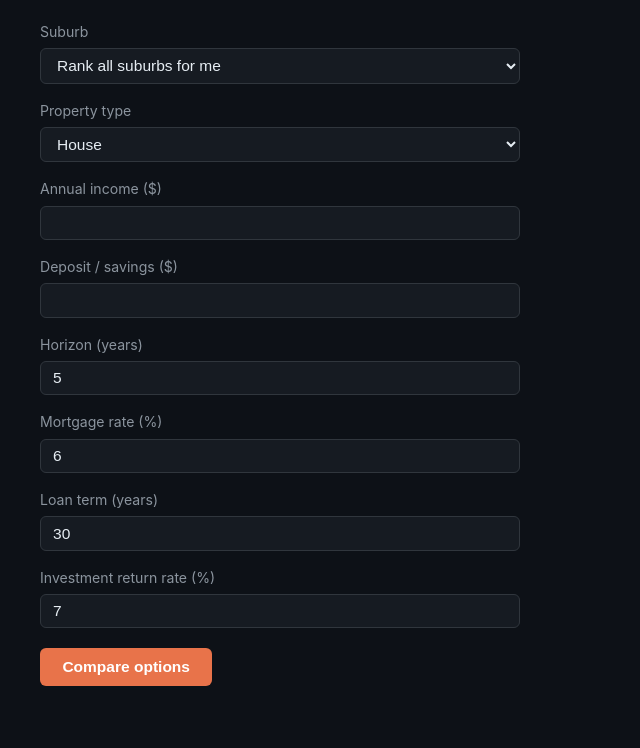
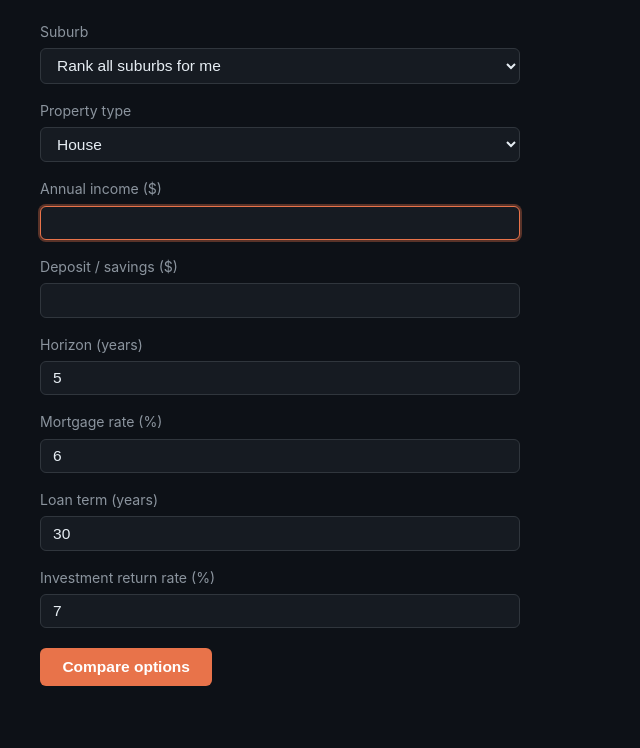
Before and after one commit to sz-747/housing-calc, a Flask app: page / in a window 1280 px wide, with the restyled element focused. Shown: the part 175-923 px from the top of the page, without its empty margins (0-640 px from the left). Run offline with Flask 3, Linux system fonts and the light colour scheme.

Commit message:
shwo focus on form fields

```diff
--- a/static/css/form.css
+++ b/static/css/form.css
@@ -28,6 +28,8 @@ select {
 
 input:focus, select:focus {
   outline: none;
+  border-color: var(--accent);
+  box-shadow: 0 0 0 2px rgba(232, 115, 74, 0.35);
 }
 
 /* hide the up/down spinner arrows on number inputs (Chrome/Safari, then Firefox) */
```
